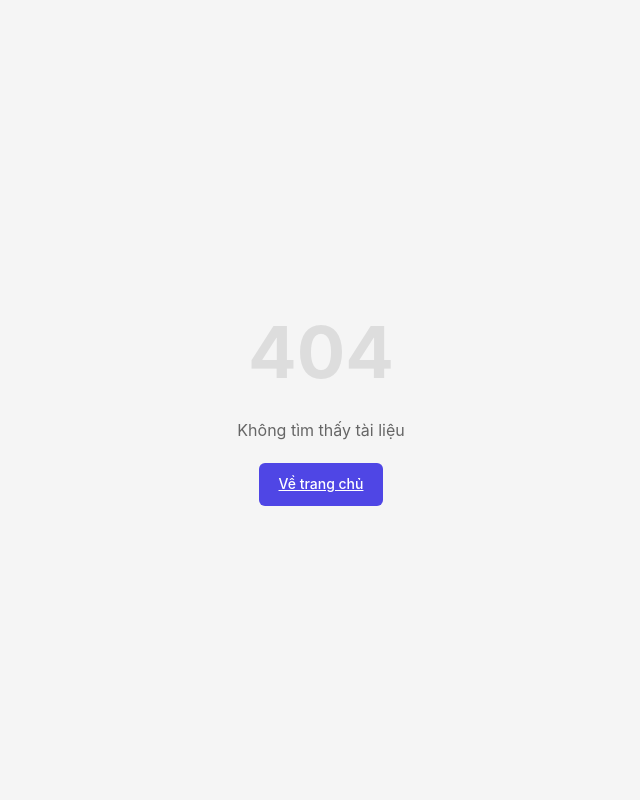
After one commit to thinhvd77/LaiSuat, a Flask app: template templates/errors/404.html in a window 1280 px wide. The commit adds this page. Shown: the whole page, without its empty margins (319-959 px from the left). Run offline with Flask 3, Linux system fonts and the light colour scheme; the template is opened without the code that fills it, so the values that code supplies are empty.

Commit message:
feat: error pages — 404, 413, 500 with tests
Co-Authored-By: Claude Opus 4.6 <noreply@anthropic.com>

```diff
--- a/app.py
+++ b/app.py
@@ -3,7 +3,7 @@ import sys
 import logging
 from datetime import timedelta
 
-from flask import Flask
+from flask import Flask, render_template
 
 from extensions import db, login_manager, csrf, limiter
 from models import Admin
@@ -73,6 +73,18 @@ def create_app(test_config=None):
     from routes_public import public_bp
     app.register_blueprint(public_bp)
 
+    @app.errorhandler(404)
+    def not_found(e):
+        return render_template("errors/404.html"), 404
+
+    @app.errorhandler(413)
+    def too_large(e):
+        return render_template("errors/413.html"), 413
+
+    @app.errorhandler(500)
+    def server_error(e):
+        return render_template("errors/500.html"), 500
+
     return app
 
 
--- a/static/css/style.css
+++ b/static/css/style.css
@@ -174,3 +174,12 @@ body {
     max-width: 100%; box-shadow: 0 2px 8px rgba(0,0,0,0.1);
     border-radius: 4px;
 }
+
+/* Error pages */
+.error-page {
+    display: flex; flex-direction: column;
+    justify-content: center; align-items: center;
+    min-height: 100vh; text-align: center;
+}
+.error-page h1 { font-size: 72px; color: #ddd; margin-bottom: 8px; }
+.error-page p { color: #666; margin-bottom: 20px; }
--- /dev/null
+++ b/templates/errors/404.html
@@ -0,0 +1,9 @@
+{% extends "base.html" %}
+{% block title %}404 — Không tìm thấy{% endblock %}
+{% block content %}
+<div class="error-page">
+    <h1>404</h1>
+    <p>Không tìm thấy tài liệu</p>
+    <a href="/" class="btn btn-primary">Về trang chủ</a>
+</div>
+{% endblock %}
```
Also changed, not shown: templates/errors/413.html (added, +9 -0 lines), templates/errors/500.html (added, +9 -0 lines), tests/test_public.py (+11 -0 lines).
